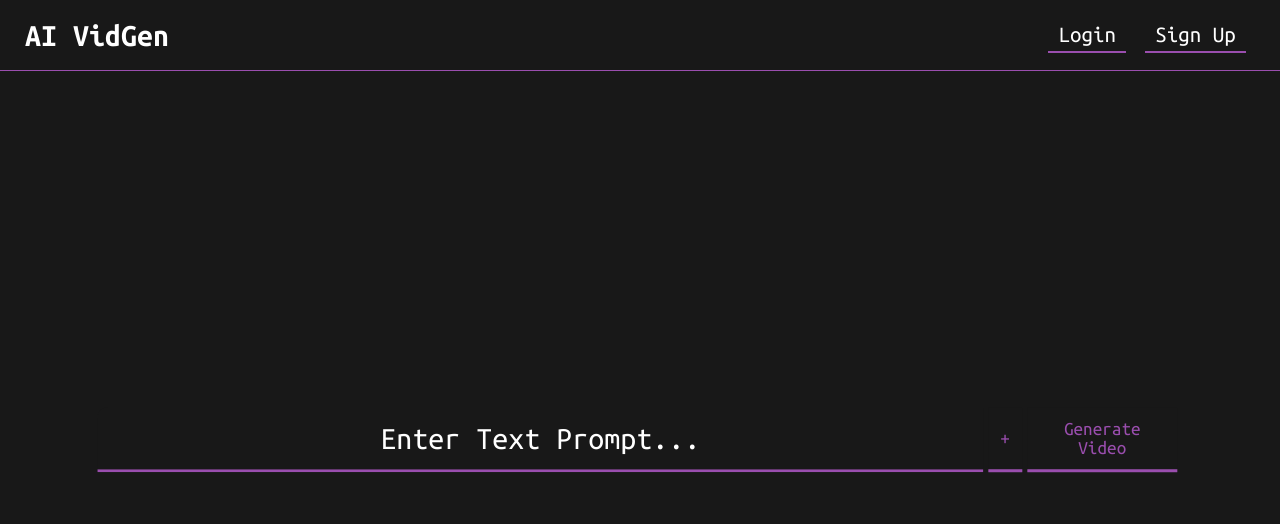
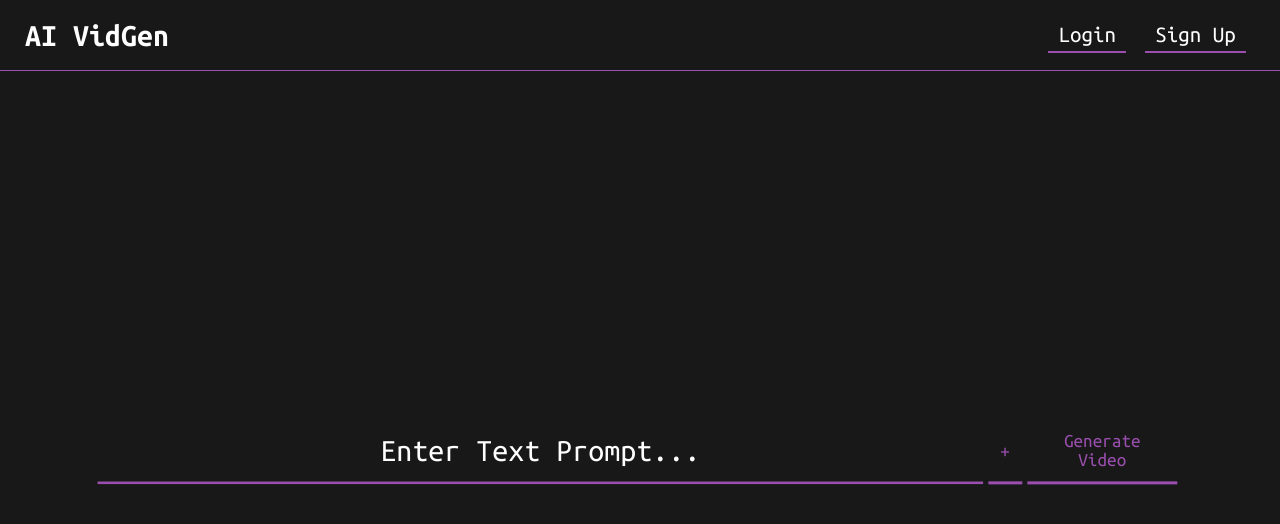
Before and after one commit to AmeenIzhac/StableDiffusionVideos, a React (Create React App) app in the folder client/: page / in a window 1280 px wide. Shown: the top 524 px of the page. Built offline with nearby package versions, Linux system fonts and the light colour scheme.

Commit message:
[rh1320, ii120] Adjust styling

```diff
--- a/client/src/index.css
+++ b/client/src/index.css
@@ -34,7 +34,7 @@ ul {
 
 .mainDiv {
   position: fixed;
-  top: 50%;
+  top: 55%;
   left: 50%;
   transform: translate(-50%, -50%);
   display: flex;
@@ -47,11 +47,12 @@ ul {
   display: flex;
   flex-direction: column;
   align-items: center;
+  height: min-content;
 }
 
 .promptDiv {
   display: flex;
-  margin-top: 10%;
+  margin-top: 5%;
 }
 
 .prompt {
```
